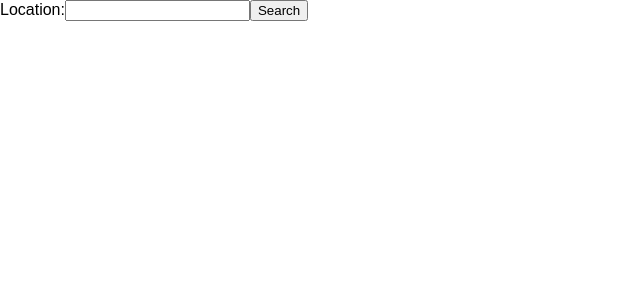
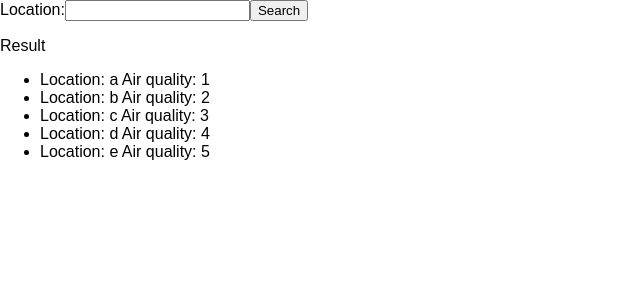
Before and after one commit to gogumai/breezometer-client, a React (Create React App) app: page / in a window 1280 px wide. Shown: the top 300 px of the page, without its empty margins (0-640 px from the left). Built offline with nearby package versions, Linux system fonts and the light colour scheme.

Commit message:
Mocked data. Added prop-types.

```diff
--- a/package.json
+++ b/package.json
@@ -3,6 +3,7 @@
   "version": "0.1.0",
   "private": true,
   "dependencies": {
+    "prop-types": "^15.6.0",
     "react": "^16.1.1",
     "react-dom": "^16.1.1",
     "react-scripts": "1.0.17"
--- a/src/components/Main/index.jsx
+++ b/src/components/Main/index.jsx
@@ -1,4 +1,19 @@
 import React from 'react';
+import PropTypes from 'prop-types';
+
+function LocationList(props) {
+  const { data } = props;
+  const listItems = data.map(item => <li key={item.location}>{`Location: ${item.location} Air quality: ${item.aq}`}</li>);
+  return (
+    <ul>{listItems}</ul>
+  );
+}
+LocationList.propTypes = {
+  data: PropTypes.arrayOf(PropTypes.shape({
+    location: PropTypes.string.isRequired,
+    aq: PropTypes.number.isRequired,
+  })).isRequired,
+};
 
 export default class Main extends React.Component {
   constructor(props) {
@@ -19,6 +34,14 @@ export default class Main extends React.Component {
   }
 
   render() {
+    const data = [
+      { location: 'a', aq: 1 },
+      { location: 'b', aq: 2 },
+      { location: 'c', aq: 3 },
+      { location: 'd', aq: 4 },
+      { location: 'e', aq: 5 },
+    ];
+
     return (
       <div>
         <form onSubmit={this.handleSubmit}>
@@ -35,6 +58,10 @@ export default class Main extends React.Component {
             value="Search"
           />
         </form>
+        <div>
+          <p>Result</p>
+        </div>
+        <LocationList data={data} />
       </div>
     );
   }
```
Also changed, not shown: 1 other file (tests, documents, lock files or other folders).
